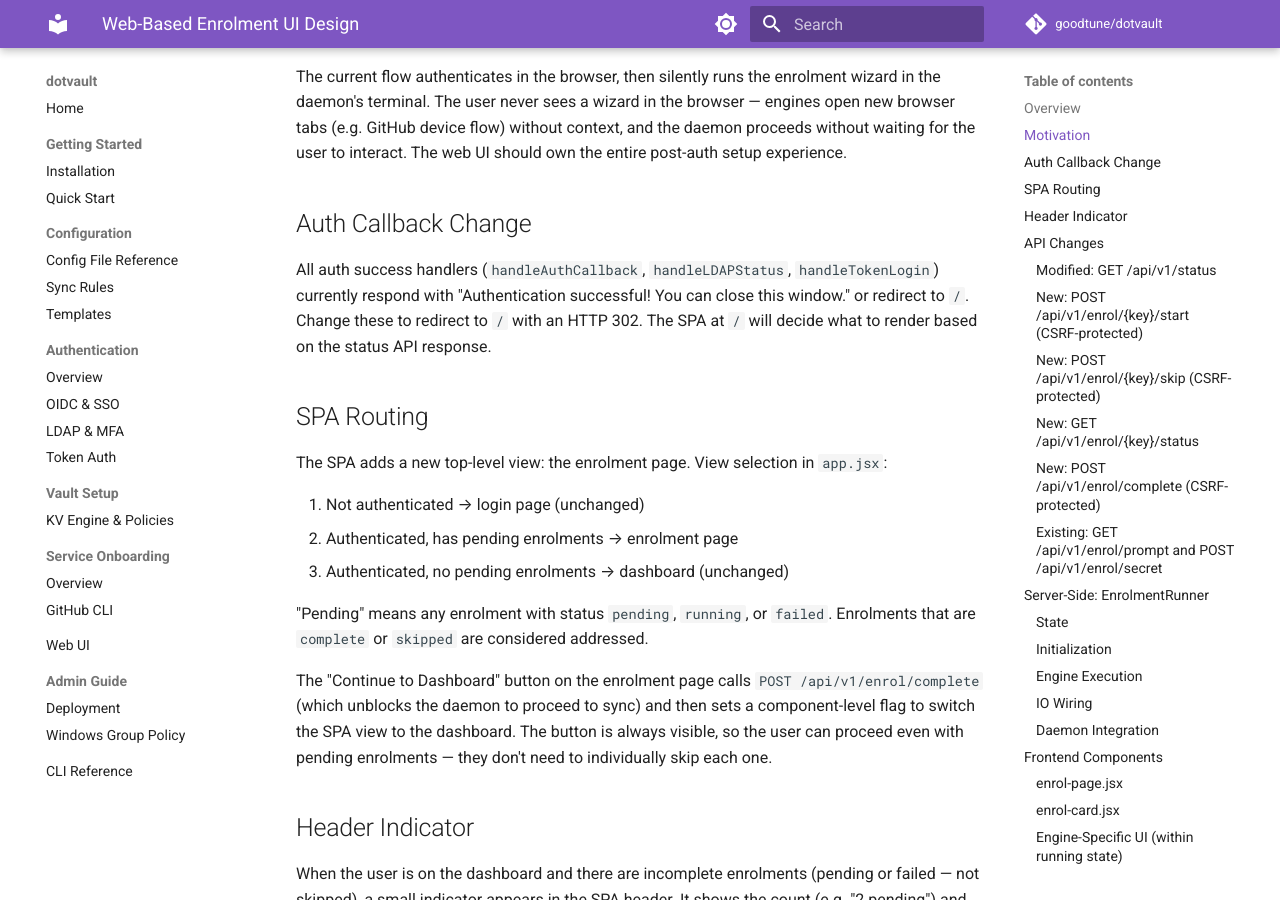
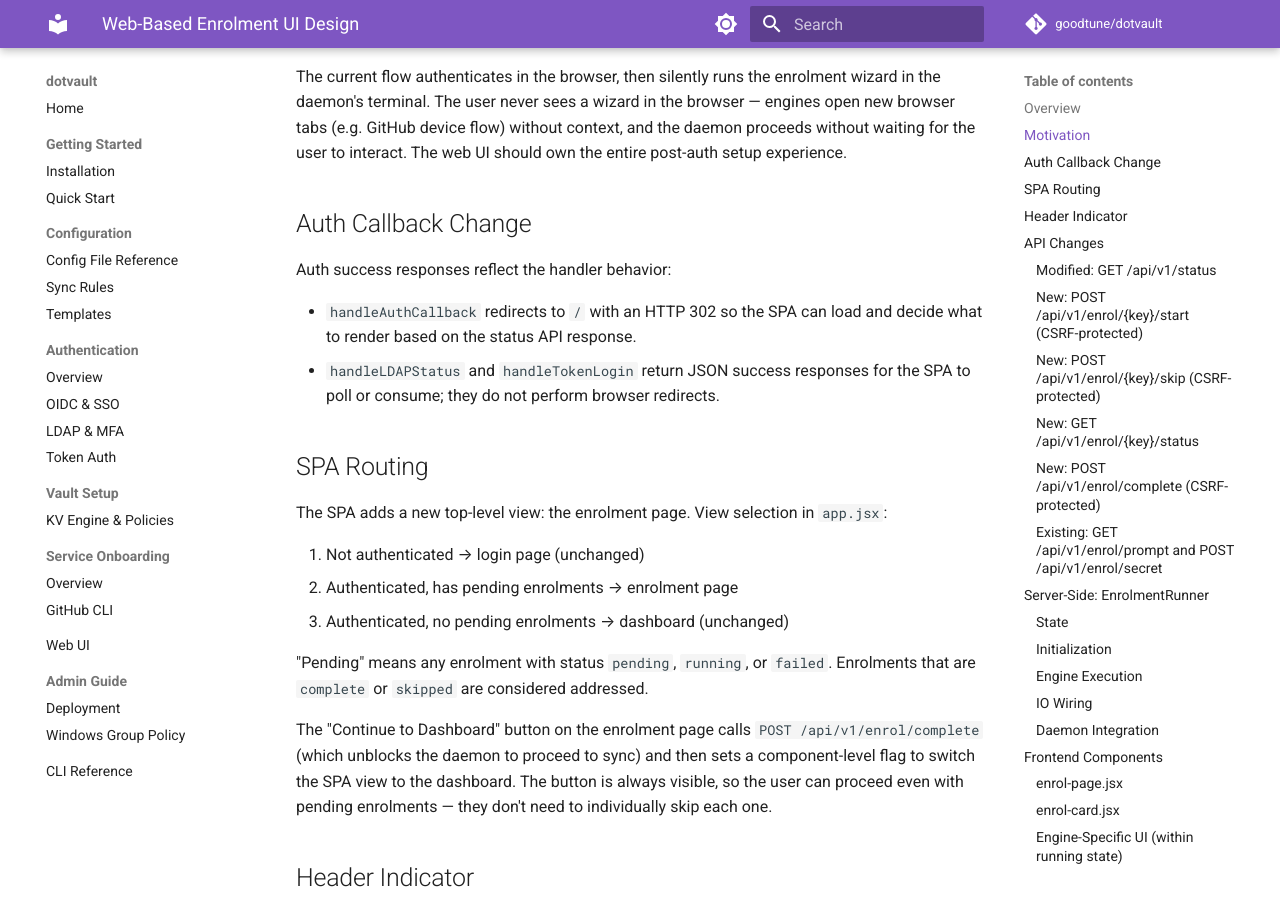
Before and after one commit to goodtune/dotvault, an MkDocs documentation site: the page built from docs/superpowers/specs/2026-04-10-web-enrolment-ui-design.md, in a window 1280 px wide and 900 px high, scrolled down 386 px. Built offline with MkDocs 1.6.1 and Material for MkDocs 9.7.7, drawn with Linux system fonts in a browser that asks for light colours; comment, search, counter and statistics services are not loaded; some of the changed text lies outside the part shown.

Commit message:
Fix design doc to match implementation
- Auth callback section: only OIDC handler redirects with 302; LDAP and
  token handlers return JSON for the SPA to poll
- IO wiring: `Browser` is left unset (nil), not a no-op function;
  `Username` comes from daemon config, not Vault identity; `In` is a
  `strings.NewReader("\n")`, not nil

```diff
--- a/docs/superpowers/specs/2026-04-10-web-enrolment-ui-design.md
+++ b/docs/superpowers/specs/2026-04-10-web-enrolment-ui-design.md
@@ -10,7 +10,10 @@ The current flow authenticates in the browser, then silently runs the enrolment
 
 ## Auth Callback Change
 
-All auth success handlers (`handleAuthCallback`, `handleLDAPStatus`, `handleTokenLogin`) currently respond with "Authentication successful! You can close this window." or redirect to `/`. Change these to redirect to `/` with an HTTP 302. The SPA at `/` will decide what to render based on the status API response.
+Auth success responses reflect the handler behavior:
+
+- `handleAuthCallback` redirects to `/` with an HTTP 302 so the SPA can load and decide what to render based on the status API response.
+- `handleLDAPStatus` and `handleTokenLogin` return JSON success responses for the SPA to poll or consume; they do not perform browser redirects.
 
 ## SPA Routing
 
@@ -68,9 +71,9 @@ Response: `{"status": "running"}`
 
 The engine runs in a background goroutine. The `IO` struct is wired with:
 - `Out` → writes captured into an in-memory string slice
-- `Browser` → no-op (frontend handles opening tabs)
+- `Browser` → left unset (`nil`); the frontend handles browser interaction
 - `PromptSecret` → blocks on channel, same as existing `EnrolPromptSecret`
-- `Username` → from the authenticated Vault identity
+- `Username` → from the daemon/OS username passed into the server config
 - `Log` → the server's slog logger
 
 On completion, the runner writes credentials to Vault KVv2 (same as the current manager) and updates the enrolment status to `complete`. On error, status becomes `failed` with the error message stored.
@@ -174,10 +177,10 @@ After auth completes, the daemon calls `runner.Init(cfg.Enrolments, vaultClient,
 
 The `IO` struct for web mode:
 - `Out` → `io.Writer` that appends lines to `enrolState.Output` (thread-safe via mutex)
-- `In` → nil (not used in web mode)
-- `Browser` → no-op function (frontend opens tabs itself)
+- `In` → `strings.NewReader("\n")` (auto-proceed for engines that wait for Enter)
+- `Browser` → left unset (`nil`); the frontend handles browser interaction
 - `Log` → server's slog logger
-- `Username` → from Vault auth identity
+- `Username` → from the daemon/OS username passed into the server config
 - `PromptSecret` → `server.EnrolPromptSecret(ctx, label)` (existing implementation)
 
 ### Daemon Integration
```
